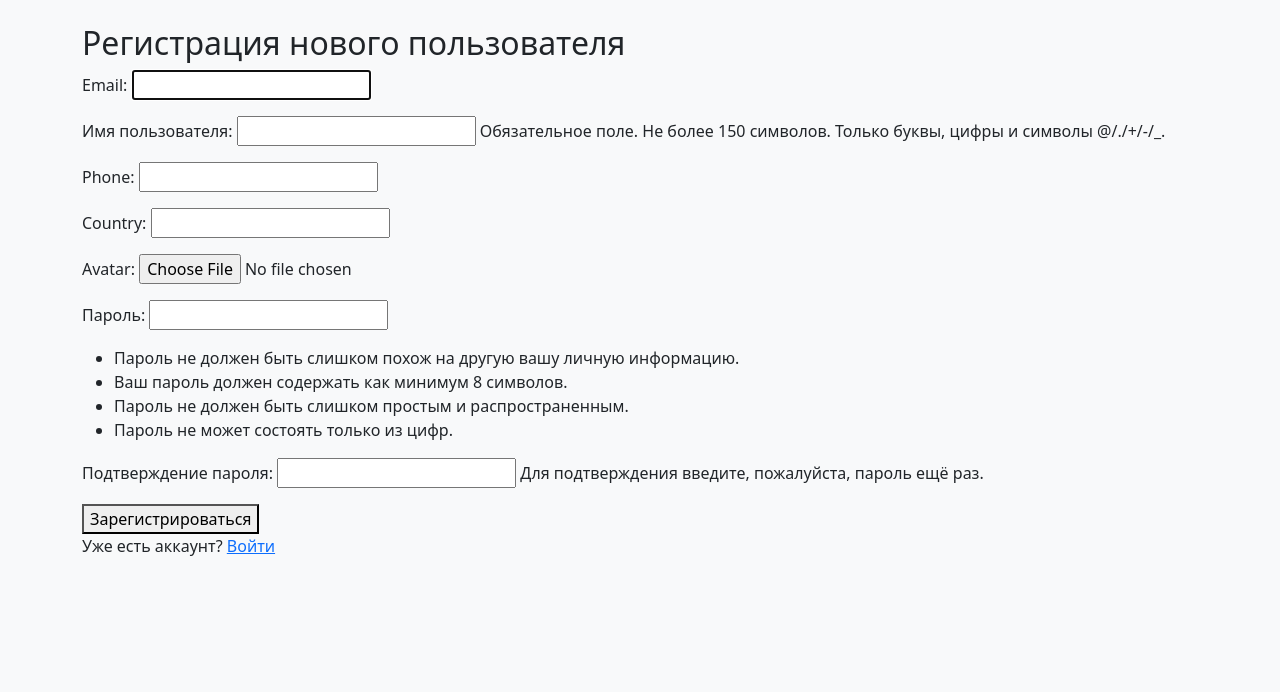
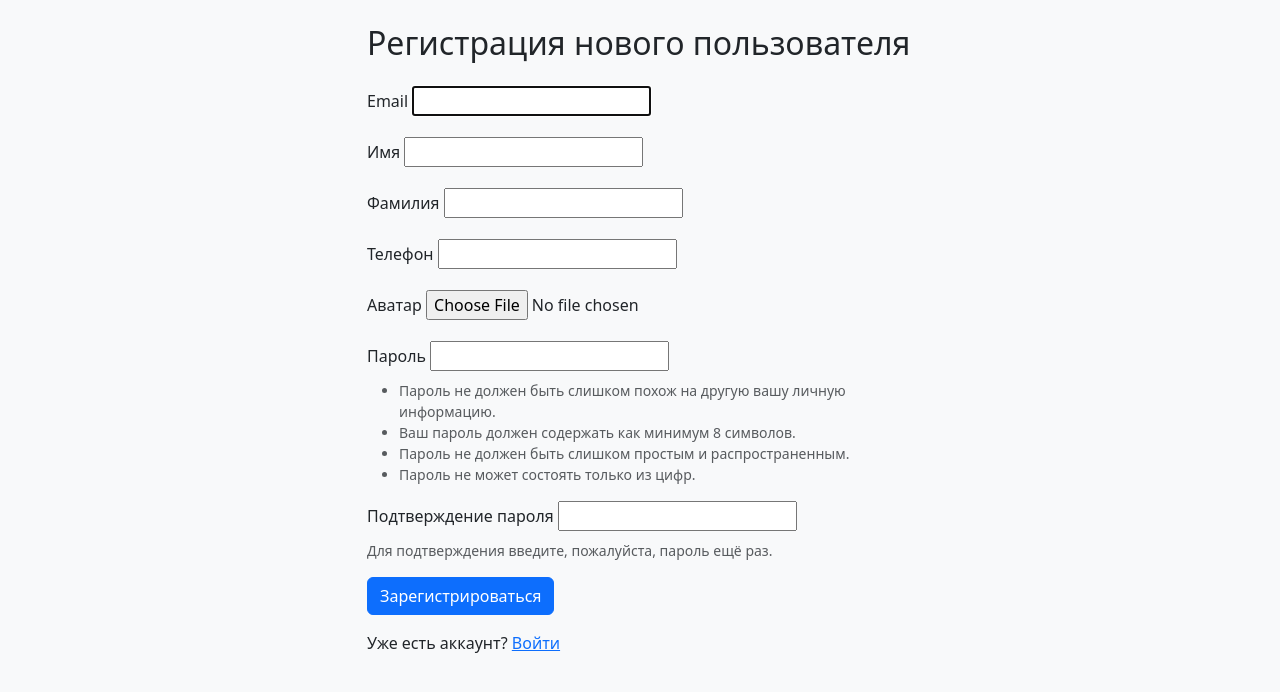
Before and after one commit to ViktorKarateev/mailing_service, a Django app: page /users/register/ in a window 1280 px wide. Shown: the part 56-748 px from the top of the page. Run offline with Django 5.2, Linux system fonts and the light colour scheme.

Commit message:
обновлён шаблон регистрации — добавлена защита для field.id_for_label и корректное отображение ошибок

```diff
--- a/users/admin.py
+++ b/users/admin.py
@@ -5,13 +5,13 @@ from .models import CustomUser
 @admin.register(CustomUser)
 class CustomUserAdmin(UserAdmin):
     model = CustomUser
-    list_display = ('email', 'username', 'phone', 'country', 'is_staff', 'is_active')
+    list_display = ('email', 'username', 'phone', 'is_staff', 'is_active')
     list_filter = ('is_staff', 'is_active')
     fieldsets = UserAdmin.fieldsets + (
-        (None, {'fields': ('avatar', 'phone', 'country')}),
+        (None, {'fields': ('avatar', 'phone')}),
     )
     add_fieldsets = UserAdmin.add_fieldsets + (
-        (None, {'fields': ('avatar', 'phone', 'country')}),
+        (None, {'fields': ('avatar', 'phone')}),
     )
     search_fields = ('email', 'username')
     ordering = ('email',)
--- a/users/forms.py
+++ b/users/forms.py
@@ -1,10 +1,20 @@
 from django import forms
-from django.contrib.auth import get_user_model
 from django.contrib.auth.forms import UserCreationForm
-
-User = get_user_model()
+from .models import CustomUser
 
 class RegisterForm(UserCreationForm):
+    email = forms.EmailField(label='Email', required=True)
+    first_name = forms.CharField(label='Имя', required=True)
+    last_name = forms.CharField(label='Фамилия', required=True)
+    phone = forms.CharField(label='Телефон', required=True)
+    avatar = forms.ImageField(label='Аватар', required=False)
+
     class Meta:
-        model = User
-        fields = ('email', 'username', 'phone', 'country', 'avatar')
+        model = CustomUser
+        fields = ('email', 'first_name', 'last_name', 'phone', 'avatar', 'password1', 'password2')
+
+    def clean_email(self):
+        email = self.cleaned_data['email']
+        if CustomUser.objects.filter(email=email).exists():
+            raise forms.ValidationError("Пользователь с таким email уже существует.")
+        return email
--- a/users/models.py
+++ b/users/models.py
@@ -1,14 +1,15 @@
 from django.contrib.auth.models import AbstractUser
 from django.db import models
 
+
 class CustomUser(AbstractUser):
-    email = models.EmailField(unique=True)
-    avatar = models.ImageField(upload_to='avatars/', blank=True, null=True)
-    phone = models.CharField(max_length=20, blank=True)
-    country = models.CharField(max_length=100, blank=True)
+    username = models.CharField(max_length=150, blank=True, null=True)
+    email = models.EmailField(unique=True, verbose_name='Email')
+    phone = models.CharField(max_length=20, verbose_name='Телефон', blank=True)
+    avatar = models.ImageField(upload_to='avatars/', null=True, blank=True, verbose_name='Аватар')
 
     USERNAME_FIELD = 'email'
-    REQUIRED_FIELDS = ['username']  # Обязательное поле при переопределении логина
+    REQUIRED_FIELDS = []
 
     def __str__(self):
         return self.email
--- a/users/templates/users/register.html
+++ b/users/templates/users/register.html
@@ -1,11 +1,25 @@
 {% extends 'mailings/base.html' %}
-
 {% block content %}
-<h2>Регистрация нового пользователя</h2>
-<form method="post" enctype="multipart/form-data">
-    {% csrf_token %}
-    {{ form.as_p }}
-    <button type="submit">Зарегистрироваться</button>
-</form>
-<p>Уже есть аккаунт? <a href="{% url 'users:login' %}">Войти</a></p>
+<div class="row justify-content-center">
+  <div class="col-md-6">
+    <h2 class="mb-4">Регистрация нового пользователя</h2>
+    <form method="post" enctype="multipart/form-data" novalidate>
+      {% csrf_token %}
+      {% for field in form %}
+        <div class="mb-3">
+          <label for="{{ field.id_for_label }}" class="form-label">{{ field.label }}</label>
+          {{ field }}
+          {% if field.help_text %}
+            <div class="form-text">{{ field.help_text }}</div>
+          {% endif %}
+          {% for error in field.errors %}
+            <div class="text-danger">{{ error }}</div>
+          {% endfor %}
+        </div>
+      {% endfor %}
+      <button type="submit" class="btn btn-primary">Зарегистрироваться</button>
+    </form>
+    <p class="mt-3">Уже есть аккаунт? <a href="{% url 'users:login' %}">Войти</a></p>
+  </div>
+</div>
 {% endblock %}
--- a/users/views.py
+++ b/users/views.py
@@ -6,7 +6,7 @@ from .forms import RegisterForm
 class RegisterView(CreateView):
     form_class = RegisterForm
     template_name = 'users/register.html'
-    success_url = reverse_lazy('mailings:home')
+    success_url = reverse_lazy('mailings:client_list')
 
     def form_valid(self, form):
         user = form.save()
```
